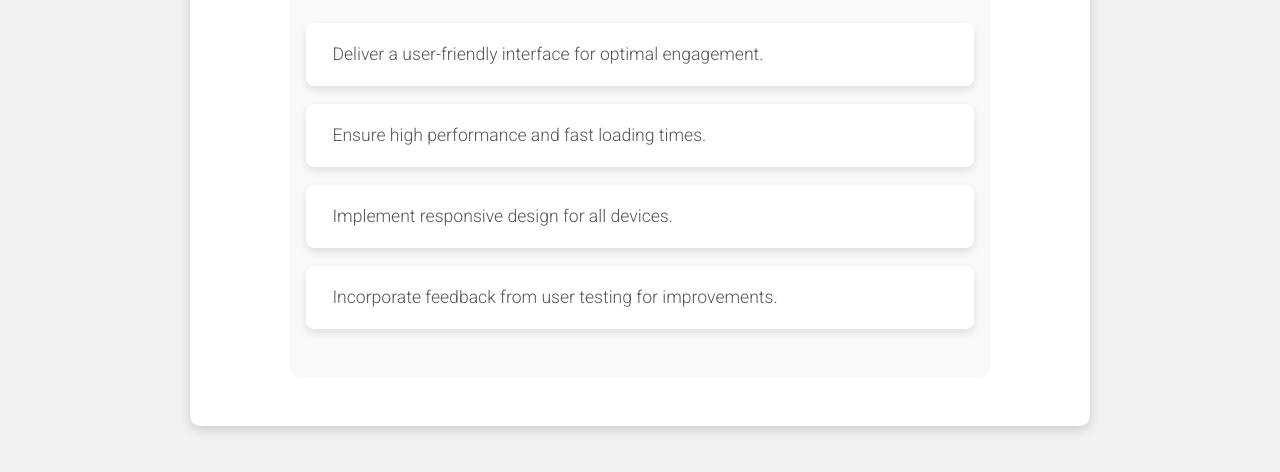
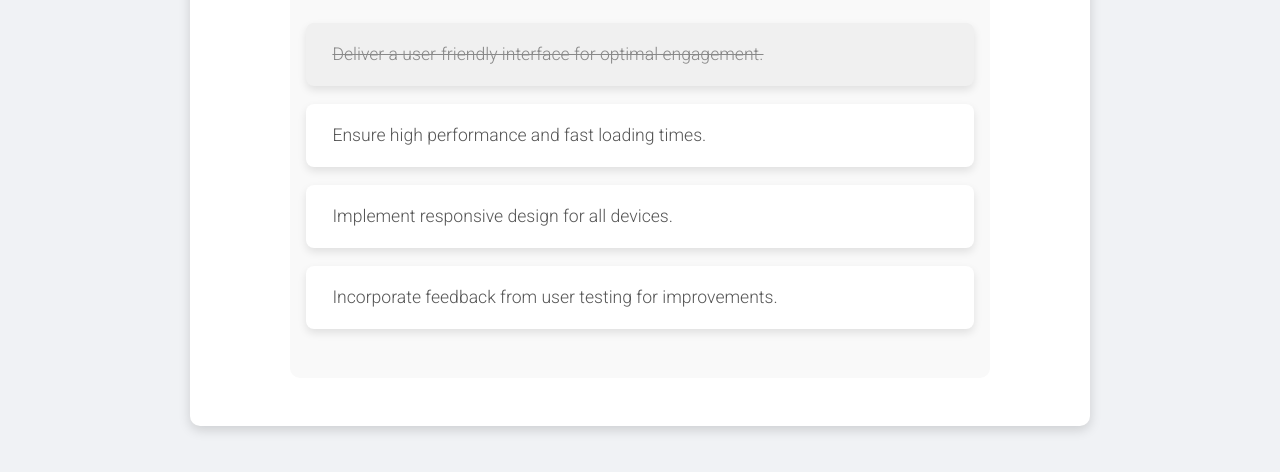
Before and after one commit to CiaranHannon/QLab-File-Format, a plain HTML site: page docs/goals.html in a window 1280 px wide. Shown: the part 328-800 px from the top of the page. Drawn offline with Linux system fonts and the light colour scheme.

Commit message:
Update goals.html

```diff
--- a/docs/goals.html
+++ b/docs/goals.html
@@ -23,7 +23,7 @@
         <section class="project-goals">
             <h2>Project Goals</h2>
             <ul class="goals-list">
-                <li>Deliver a user-friendly interface for optimal engagement.</li>
+                <li class="completed">Deliver a user-friendly interface for optimal engagement.</li>
                 <li>Ensure high performance and fast loading times.</li>
                 <li>Implement responsive design for all devices.</li>
                 <li>Incorporate feedback from user testing for improvements.</li>
```
